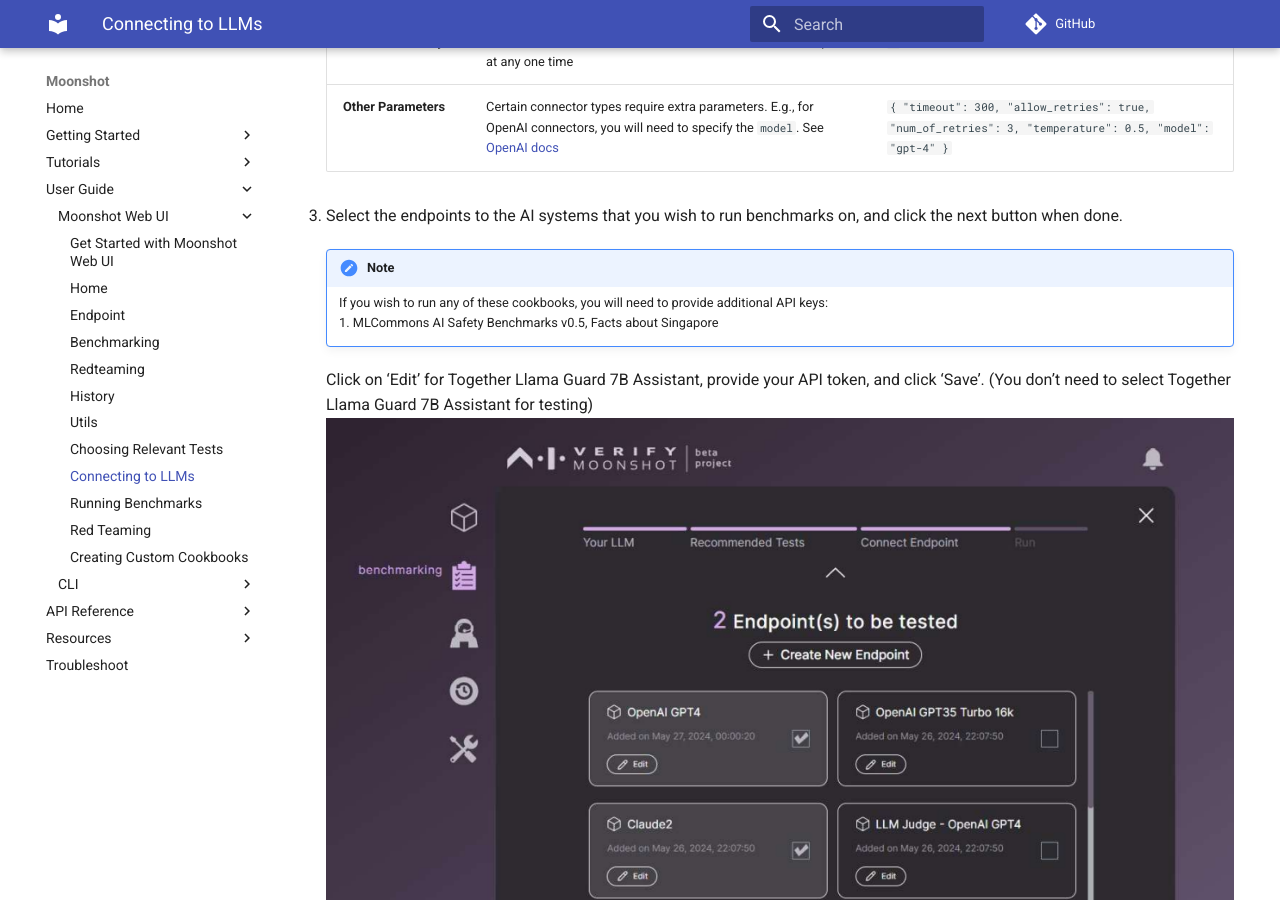
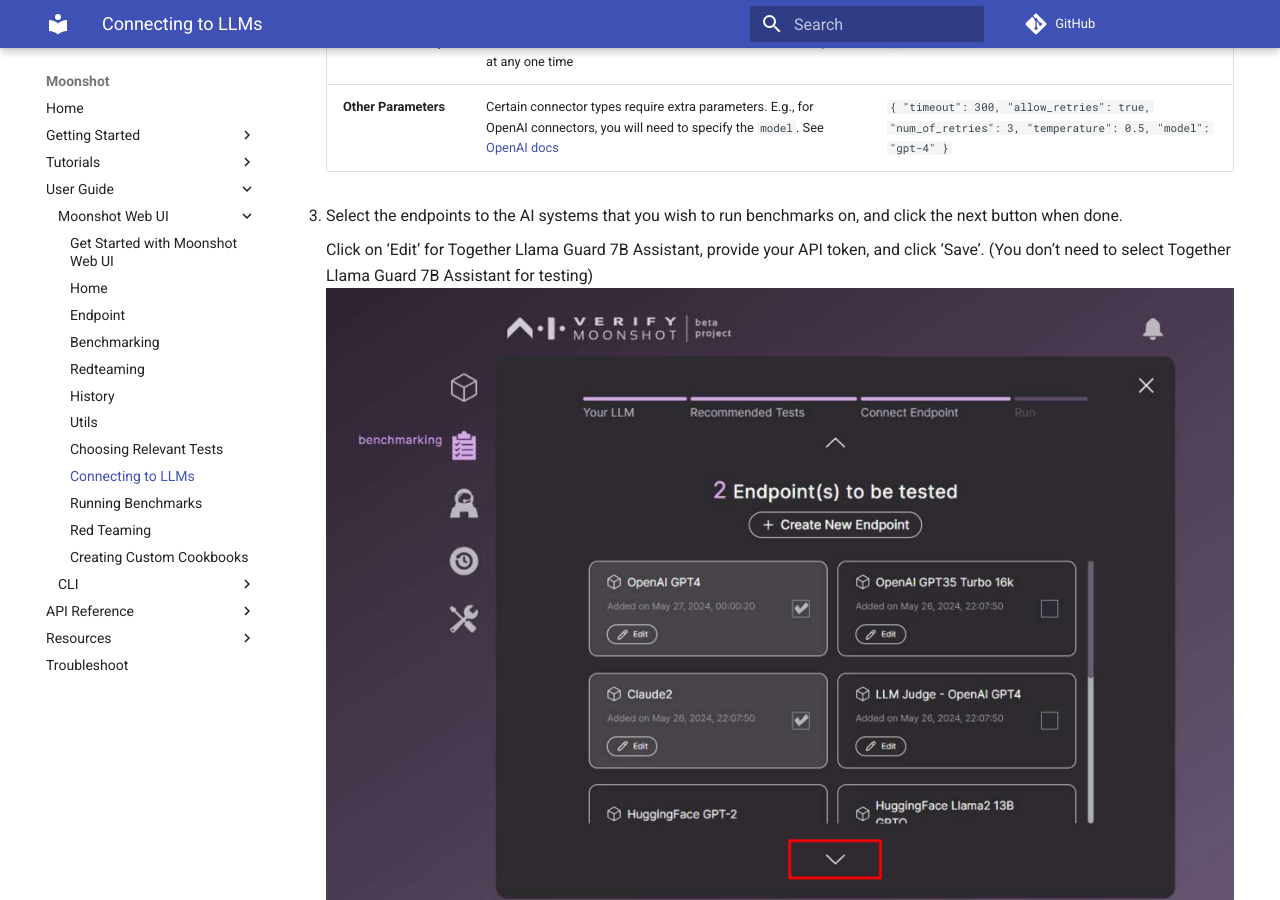
Before and after one commit to aiverify-foundation/moonshot, an MkDocs documentation site: the page built from docs/web_ui/connecting_to_llms.md, in a window 1280 px wide and 900 px high, scrolled down 1800 px. Built offline with MkDocs 1.6.1 and Material for MkDocs 9.7.7, drawn with Linux system fonts in a browser that asks for light colours; comment, search, counter and statistics services are not loaded.

Commit message:
Update connecting_to_llms.md
removed duplicated notice about llama guard

```diff
--- a/docs/web_ui/connecting_to_llms.md
+++ b/docs/web_ui/connecting_to_llms.md
@@ -26,12 +26,6 @@
 
 3. Select the endpoints to the AI systems that you wish to run benchmarks on, and click the next button when done.
 
-    !!! NOTE
-        If you wish to run any of these cookbooks, you will need to provide additional API keys: <br>
-            1. MLCommons AI Safety Benchmarks v0.5, Facts about Singapore
-
-
-
 
     Click on ‘Edit’ for Together Llama Guard 7B Assistant, provide your API token, and click ‘Save’. (You don’t need to select Together Llama Guard 7B Assistant for testing)
     ![Selection of Endpoints](./imgs/selecting_endpoints(10).png)
```
